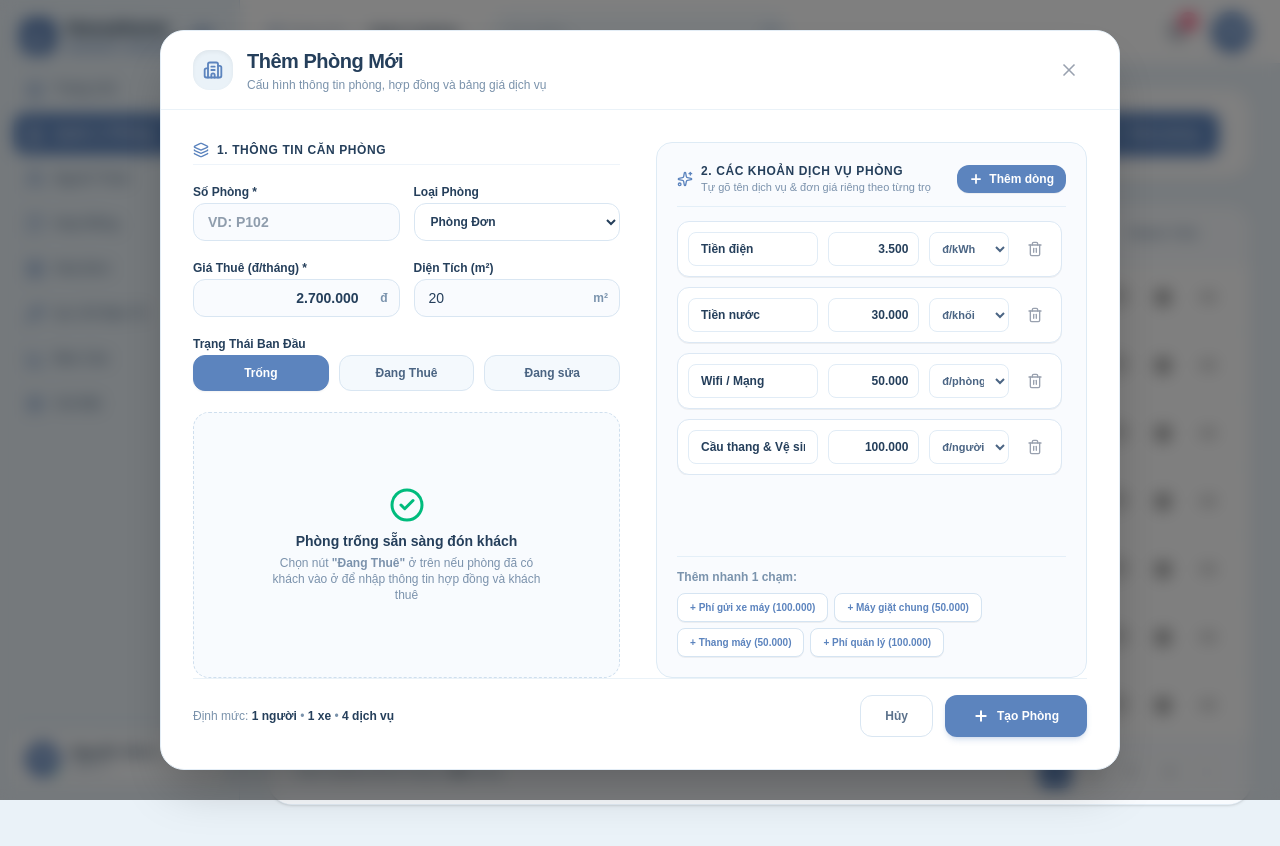
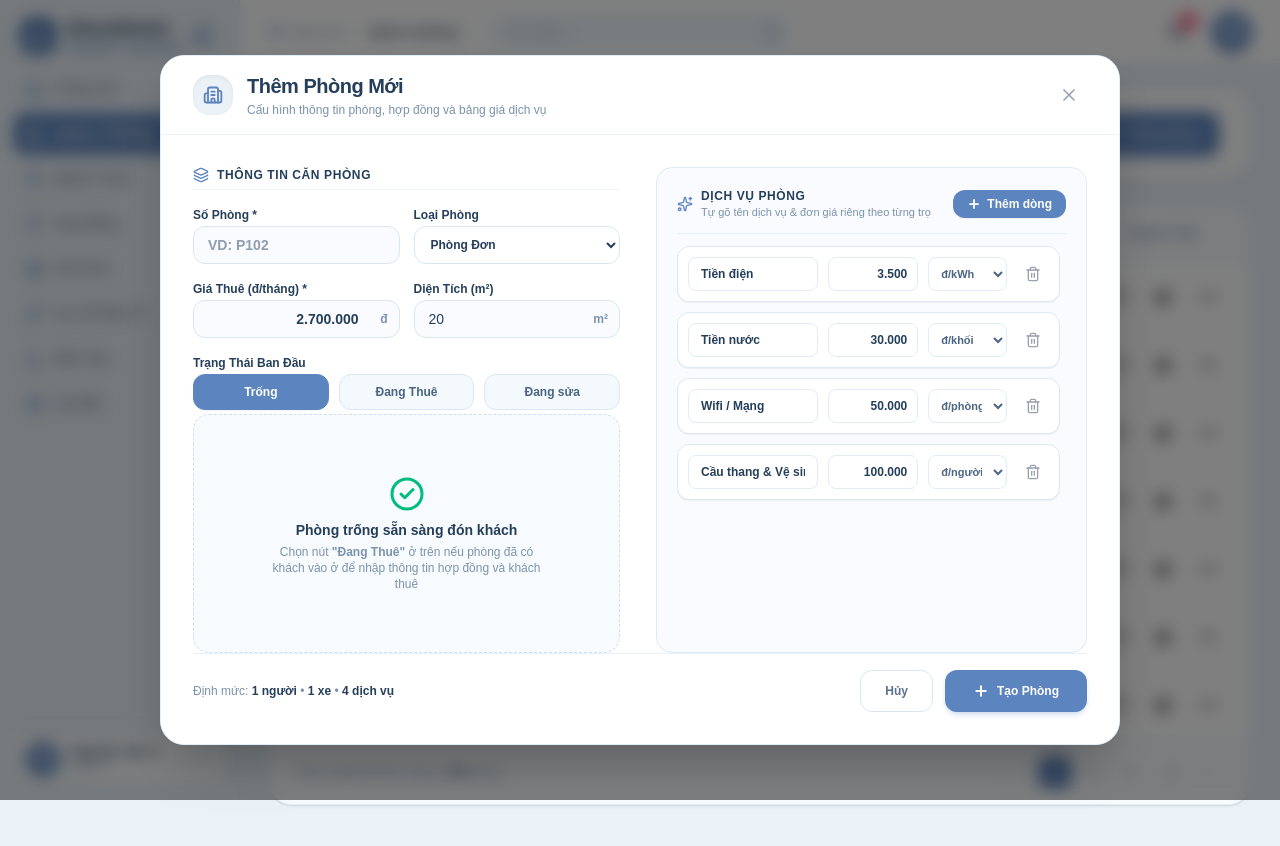
Before and after one commit to ngocnh05/honu_home, a Next.js app: page /rooms in a window 1280 px wide. Both pictures are taken after a click on the button "Thêm phòng". Shown: the top 846 px of the page. Built offline with nearby package versions, Linux system fonts and the light colour scheme.

Commit message:
fix(rooms): compact deposit input, remove numbering 1-9, remove quick chips, and lock modal height against row expansion

```diff
--- a/src/components/rooms/add-room-modal.tsx
+++ b/src/components/rooms/add-room-modal.tsx
@@ -49,23 +49,16 @@ const defaultInitialServices: CustomService[] = [
   { id: "s4", name: "Cầu thang & Vệ sinh", price: 100000, unit: "đ/người" },
 ];
 
-const serviceSuggestions = [
-  { name: "Phí gửi xe máy", price: 100000, unit: "đ/xe" },
-  { name: "Máy giặt chung", price: 50000, unit: "đ/người" },
-  { name: "Thang máy", price: 50000, unit: "đ/người" },
-  { name: "Phí quản lý", price: 100000, unit: "đ/phòng" },
-];
-
 export function AddRoomModal({ isOpen, onClose, onAddRoom }: AddRoomModalProps) {
   // Basic Info
   const [roomNumber, setRoomNumber] = React.useState("");
   const [type, setType] = React.useState<RoomType>("Phòng Đơn");
-  const [price, setPrice] = React.useState<string>("2.700.000"); // Formatted with dots
+  const [price, setPrice] = React.useState<string>("2.700.000");
   const [status, setStatus] = React.useState<RoomStatus>("available");
   const [area, setArea] = React.useState("20");
 
   // Contract Details theo đúng thứ tự:
-  // 1. người thuê, 2. số điện thoại, 3. số ng ở, 4. số xe, 5. ngày bắt đầu hd, 6. ngày kết thúc, 7. tiền đặt cọc, 8. quê quán, 9. tuổi
+  // Người thuê, Số điện thoại, Số người ở, Số xe, Ngày bắt đầu HĐ, Ngày kết thúc, Tiền đặt cọc, Quê quán, Tuổi
   const [tenantName, setTenantName] = React.useState("");
   const [tenantPhone, setTenantPhone] = React.useState("");
   const [occupantsCount, setOccupantsCount] = React.useState<string>("1");
@@ -82,13 +75,9 @@ export function AddRoomModal({ isOpen, onClose, onAddRoom }: AddRoomModalProps)
   if (!isOpen) return null;
 
   // Add a new empty service row
-  const handleAddService = (
-    template?: { name: string; price: number; unit: string }
-  ) => {
-    const newService: CustomService = template
-      ? { id: `srv_${Date.now()}_${Math.random()}`, ...template }
-      : {
-          id: `srv_${Date.now()}`,
+  const handleAddService = () => {
+    const newService: CustomService = {
+      id: `srv_${Date.now()}_${Math.random()}`,
       name: "",
       price: 0,
       unit: "đ/tháng",
@@ -182,9 +171,9 @@ export function AddRoomModal({ isOpen, onClose, onAddRoom }: AddRoomModalProps)
 
   return (
     <div className="fixed inset-0 z-50 flex items-center justify-center bg-black/50 backdrop-blur-sm p-4 animate-fadeIn">
-      {/* Modal Container: Cao rộng rãi (w: 960px, h: 740px - max-h 94vh) */}
-      <div className="bg-white rounded-3xl w-full max-w-[960px] h-[740px] max-h-[94vh] flex flex-col shadow-2xl border border-[#E3EDF6] animate-scaleUp overflow-hidden">
-        {/* Header */}
+      {/* Modal Container: CỐ ĐỊNH KÍCH THƯỚC TUYỆT ĐỐI (w: 960px, h: 690px), KHÔNG BAO GIỜ BỊ CO DÃN HAY XÊ DỊCH */}
+      <div className="bg-white rounded-3xl w-full max-w-[960px] h-[690px] flex flex-col shadow-2xl border border-[#E3EDF6] animate-scaleUp overflow-hidden">
+        {/* Header (Cố định shrink-0) */}
         <div className="flex items-center justify-between px-6 xl:px-8 py-4 border-b border-[#EAF2F8] bg-white shrink-0">
           <div className="flex items-center gap-3.5">
             <div className="w-10 h-10 rounded-2xl bg-[#EAF2F8] text-[#5C84BE] flex items-center justify-center shadow-inner">
@@ -208,15 +197,15 @@ export function AddRoomModal({ isOpen, onClose, onAddRoom }: AddRoomModalProps)
           </button>
         </div>
 
-        {/* Form Body - 2 Cột song song */}
+        {/* Form Body - Khóa cứng chiều cao (h-[525px]), bên trong chỉ cuộn danh sách dịch vụ, form không bao giờ nở */}
         <form onSubmit={handleSubmit} className="flex-1 flex flex-col justify-between p-6 xl:p-8 overflow-hidden">
-          <div className="grid grid-cols-1 lg:grid-cols-12 gap-7 xl:gap-8 items-start h-[565px]">
-            {/* CỘT TRÁI (6 cột): Thông tin phòng & Hợp đồng (sắp xếp đúng thứ tự) */}
-            <div className="lg:col-span-6 flex flex-col justify-between h-full pr-1">
-              <div className="space-y-3.5">
+          <div className="grid grid-cols-1 lg:grid-cols-12 gap-7 xl:gap-8 items-start h-[520px] overflow-hidden">
+            {/* CỘT TRÁI (6 cột): Thông tin căn phòng & Hợp đồng */}
+            <div className="lg:col-span-6 flex flex-col justify-between h-full pr-1 overflow-hidden">
+              <div className="space-y-3">
                 <div className="flex items-center gap-2 text-xs font-bold text-[#253F5B] uppercase tracking-wider pb-1.5 border-b border-[#EEF4FA]">
                   <Layers className="w-4 h-4 text-[#5C84BE]" />
-                  <span>1. Thông tin căn phòng</span>
+                  <span>Thông tin căn phòng</span>
                 </div>
 
                 {/* Hàng 1: Số Phòng & Loại Phòng */}
@@ -316,17 +305,16 @@ export function AddRoomModal({ isOpen, onClose, onAddRoom }: AddRoomModalProps)
                 </div>
               </div>
 
-              {/* KHỐI HỢP ĐỒNG & KHÁCH THUÊ: SẮP XẾP CHUẨN THỨ TỰ YÊU CẦU:
-                  1. Người thuê, 2. Số điện thoại, 3. Số ng ở, 4. Số xe, 5. Ngày bắt đầu hd, 6. Ngày kết thúc, 7. Tiền đặt cọc, 8. Quê quán, 9. Tuổi */}
-              <div className="h-[270px] pt-1">
+              {/* KHỐI HỢP ĐỒNG & KHÁCH THUÊ: CỐ ĐỊNH CHIỀU CAO (h-[265px]), BỎ ĐẾM 1234567, TIỀN CỌC NHỎ GỌN */}
+              <div className="h-[265px] pt-1">
                 {status === "rented" ? (
                   <div className="h-full p-3.5 rounded-2xl bg-[#F6F9FD] border border-[#DEEBF5] flex flex-col justify-between animate-fadeIn shadow-2xs">
-                    {/* Hàng 1: 1. Người thuê & 2. Số điện thoại */}
+                    {/* Hàng 1: Người thuê & Số điện thoại */}
                     <div className="grid grid-cols-2 gap-3">
                       <div className="space-y-1">
                         <label className="text-[11px] font-bold text-[#506A88] flex items-center gap-1">
                           <User className="w-3.5 h-3.5 text-[#5C84BE]" />
-                          <span>1. Người thuê *</span>
+                          <span>Người thuê *</span>
                         </label>
                         <input
                           type="text"
@@ -340,7 +328,7 @@ export function AddRoomModal({ isOpen, onClose, onAddRoom }: AddRoomModalProps)
                       <div className="space-y-1">
                         <label className="text-[11px] font-bold text-[#506A88] flex items-center gap-1">
                           <Phone className="w-3.5 h-3.5 text-[#5C84BE]" />
-                          <span>2. Số điện thoại</span>
+                          <span>Số điện thoại</span>
                         </label>
                         <input
                           type="tel"
@@ -352,12 +340,12 @@ export function AddRoomModal({ isOpen, onClose, onAddRoom }: AddRoomModalProps)
                       </div>
                     </div>
 
-                    {/* Hàng 2: 3. Số người ở & 4. Số xe */}
+                    {/* Hàng 2: Số người ở & Số xe */}
                     <div className="grid grid-cols-2 gap-3">
                       <div className="space-y-1">
                         <label className="text-[11px] font-bold text-[#506A88] flex items-center gap-1">
                           <Users className="w-3.5 h-3.5 text-[#5C84BE]" />
-                          <span>3. Số người ở</span>
+                          <span>Số người ở</span>
                         </label>
                         <div className="relative">
                           <input
@@ -375,7 +363,7 @@ export function AddRoomModal({ isOpen, onClose, onAddRoom }: AddRoomModalProps)
                       <div className="space-y-1">
                         <label className="text-[11px] font-bold text-[#506A88] flex items-center gap-1">
                           <Bike className="w-3.5 h-3.5 text-[#5C84BE]" />
-                          <span>4. Số xe</span>
+                          <span>Số xe</span>
                         </label>
                         <div className="relative">
                           <input
@@ -392,12 +380,12 @@ export function AddRoomModal({ isOpen, onClose, onAddRoom }: AddRoomModalProps)
                       </div>
                     </div>
 
-                    {/* Hàng 3: 5. Ngày bắt đầu HĐ & 6. Ngày kết thúc */}
+                    {/* Hàng 3: Ngày bắt đầu HĐ & Ngày kết thúc */}
                     <div className="grid grid-cols-2 gap-3">
                       <div className="space-y-1">
                         <label className="text-[11px] font-bold text-[#506A88] flex items-center gap-1">
                           <Calendar className="w-3.5 h-3.5 text-[#5C84BE]" />
-                          <span>5. Ngày bắt đầu HĐ</span>
+                          <span>Ngày bắt đầu HĐ</span>
                         </label>
                         <input
                           type="text"
@@ -410,7 +398,7 @@ export function AddRoomModal({ isOpen, onClose, onAddRoom }: AddRoomModalProps)
                       <div className="space-y-1">
                         <label className="text-[11px] font-bold text-[#506A88] flex items-center gap-1">
                           <Calendar className="w-3.5 h-3.5 text-[#5C84BE]" />
-                          <span>6. Ngày kết thúc</span>
+                          <span>Ngày kết thúc</span>
                         </label>
                         <input
                           type="text"
@@ -422,12 +410,12 @@ export function AddRoomModal({ isOpen, onClose, onAddRoom }: AddRoomModalProps)
                       </div>
                     </div>
 
-                    {/* Hàng 4: 7. Tiền đặt cọc & 8. Quê quán & 9. Tuổi */}
+                    {/* Hàng 4: Tiền đặt cọc nhỏ lại & Quê quán & Tuổi */}
                     <div className="grid grid-cols-12 gap-2.5">
-                      {/* 7. Tiền đặt cọc (5 cột) */}
-                      <div className="col-span-5 space-y-1">
+                      {/* Tiền đặt cọc (nhỏ gọn 4 cột) */}
+                      <div className="col-span-4 space-y-1">
                         <label className="text-[11px] font-bold text-[#506A88] truncate block">
-                          7. Tiền đặt cọc
+                          Tiền đặt cọc
                         </label>
                         <div className="relative">
                           <input
@@ -436,19 +424,19 @@ export function AddRoomModal({ isOpen, onClose, onAddRoom }: AddRoomModalProps)
                             placeholder="2.700.000"
                             value={deposit}
                             onChange={(e) => setDeposit(formatPrice(e.target.value))}
-                            className="w-full h-8 pl-2.5 pr-10 rounded-lg border border-[#D0DFEE] bg-white text-xs text-[#253F5B] font-bold outline-none focus:border-[#5C84BE] text-right"
+                            className="w-full h-8 pl-2 pr-7 rounded-lg border border-[#D0DFEE] bg-white text-xs text-[#253F5B] font-bold outline-none focus:border-[#5C84BE] text-right"
                           />
-                          <span className="absolute right-2 top-1/2 -translate-y-1/2 text-[10px] text-[#7A93AD] font-bold pointer-events-none">
-                            VNĐ
+                          <span className="absolute right-1.5 top-1/2 -translate-y-1/2 text-[9.5px] text-[#7A93AD] font-bold pointer-events-none">
+                            đ
                           </span>
                         </div>
                       </div>
 
-                      {/* 8. Quê quán (4 cột) */}
-                      <div className="col-span-4 space-y-1">
+                      {/* Quê quán (5 cột) */}
+                      <div className="col-span-5 space-y-1">
                         <label className="text-[11px] font-bold text-[#506A88] flex items-center gap-1 truncate">
                           <MapPin className="w-3 h-3 text-[#5C84BE] shrink-0" />
-                          <span>8. Quê quán</span>
+                          <span>Quê quán</span>
                         </label>
                         <input
                           type="text"
@@ -459,15 +447,15 @@ export function AddRoomModal({ isOpen, onClose, onAddRoom }: AddRoomModalProps)
                         />
                       </div>
 
-                      {/* 9. Tuổi (3 cột) */}
+                      {/* Tuổi (3 cột) */}
                       <div className="col-span-3 space-y-1">
                         <label className="text-[11px] font-bold text-[#506A88] flex items-center gap-1 truncate">
                           <Cake className="w-3 h-3 text-[#5C84BE] shrink-0" />
-                          <span>9. Tuổi</span>
+                          <span>Tuổi</span>
                         </label>
                         <input
                           type="number"
-                          placeholder="VD: 22"
+                          placeholder="22"
                           value={tenantAge}
                           onChange={(e) => setTenantAge(e.target.value)}
                           className="w-full h-8 px-2 rounded-lg border border-[#D0DFEE] bg-white text-xs text-[#253F5B] font-semibold outline-none focus:border-[#5C84BE] [appearance:textfield] [&::-webkit-outer-spin-button]:appearance-none [&::-webkit-inner-spin-button]:appearance-none text-center"
@@ -495,15 +483,15 @@ export function AddRoomModal({ isOpen, onClose, onAddRoom }: AddRoomModalProps)
               </div>
             </div>
 
-            {/* CỘT PHẢI (6 cột): Bảng Dịch Vụ Linh Hoạt */}
-            <div className="lg:col-span-6 flex flex-col justify-between h-full bg-[#F9FBFE] p-5 rounded-2xl border border-[#DEEBF5]">
-              <div className="space-y-3.5">
-                <div className="flex items-center justify-between pb-2.5 border-b border-[#E4EFF8]">
+            {/* CỘT PHẢI (6 cột): Bảng Dịch Vụ - ĐÃ BỎ THÊM NHANH 1 CHẠM, CUỘN NỘI BỘ, KHÔNG BAO GIỜ KÉO DÃN FORM */}
+            <div className="lg:col-span-6 flex flex-col h-full bg-[#F9FBFE] p-5 rounded-2xl border border-[#DEEBF5] overflow-hidden">
+              {/* Header Dịch vụ (shrink-0) */}
+              <div className="flex items-center justify-between pb-3 border-b border-[#E4EFF8] shrink-0">
                 <div className="flex items-center gap-2">
                   <Sparkles className="w-4 h-4 text-[#5C84BE]" />
                   <div>
                     <h4 className="text-xs font-bold text-[#253F5B] uppercase tracking-wider">
-                        2. Các khoản Dịch vụ phòng
+                      Dịch vụ phòng
                     </h4>
                     <p className="text-[11px] text-[#7B92AC]">
                       Tự gõ tên dịch vụ & đơn giá riêng theo từng trọ
@@ -514,15 +502,15 @@ export function AddRoomModal({ isOpen, onClose, onAddRoom }: AddRoomModalProps)
                 <button
                   type="button"
                   onClick={() => handleAddService()}
-                    className="px-3 py-1.5 rounded-xl bg-[#5C84BE] hover:bg-[#4B73AD] active:scale-95 text-white text-xs font-bold flex items-center gap-1.5 shadow-2xs transition-all cursor-pointer"
+                  className="px-3.5 py-1.5 rounded-xl bg-[#5C84BE] hover:bg-[#4B73AD] active:scale-95 text-white text-xs font-bold flex items-center gap-1.5 shadow-2xs transition-all cursor-pointer"
                 >
                   <Plus className="w-3.5 h-3.5 stroke-[3]" />
                   <span>Thêm dòng</span>
                 </button>
               </div>
 
-                {/* Service Rows List (Thoáng đãng max-h-[360px]) */}
-                <div className="space-y-2.5 max-h-[360px] overflow-y-auto pr-1">
+              {/* Service Rows List: Cuộn mượt nội bộ bên trong, thêm bao nhiêu dòng cũng không làm giãn form */}
+              <div className="flex-1 overflow-y-auto pr-1.5 pt-3 space-y-2.5 min-h-0">
                 {services.map((service) => (
                   <div
                     key={service.id}
@@ -541,7 +529,7 @@ export function AddRoomModal({ isOpen, onClose, onAddRoom }: AddRoomModalProps)
                       />
                     </div>
 
-                      {/* Đơn giá (Format mỗi 3 số có dấu chấm: 3.500, 30.000) */}
+                    {/* Đơn giá */}
                     <div className="w-[100px] xl:w-[110px]">
                       <input
                         type="text"
@@ -590,45 +578,15 @@ export function AddRoomModal({ isOpen, onClose, onAddRoom }: AddRoomModalProps)
                 ))}
 
                 {services.length === 0 && (
-                    <div className="py-8 text-center text-xs text-[#7A93AD] border border-dashed border-[#CFDFEE] rounded-xl bg-white">
-                      Chưa có dịch vụ nào. Bấm <b>"+ Thêm dòng"</b> để tạo.
+                  <div className="py-12 text-center text-xs text-[#7A93AD] border border-dashed border-[#CFDFEE] rounded-xl bg-white">
+                    Chưa có dịch vụ nào. Bấm <b>"+ Thêm dòng"</b> ở trên để tạo.
                   </div>
                 )}
               </div>
             </div>
-
-              {/* Gợi ý thêm nhanh */}
-              <div className="pt-3 border-t border-[#E4EFF8]">
-                <p className="text-xs font-bold text-[#7A93AD] mb-2">
-                  Thêm nhanh 1 chạm:
-                </p>
-                <div className="flex flex-wrap gap-1.5">
-                  {serviceSuggestions.map((sug) => {
-                    const isAdded = services.some(
-                      (s) => s.name.toLowerCase() === sug.name.toLowerCase()
-                    );
-                    return (
-                      <button
-                        key={sug.name}
-                        type="button"
-                        onClick={() => handleAddService(sug)}
-                        disabled={isAdded}
-                        className={`px-3 py-1.5 rounded-lg text-[10px] font-bold transition-all ${
-                          isAdded
-                            ? "bg-gray-100 text-gray-400 cursor-not-allowed"
-                            : "bg-white hover:bg-[#EAF2F8] text-[#5C84BE] border border-[#D5E4F2] shadow-2xs cursor-pointer active:scale-95"
-                        }`}
-                      >
-                        + {sug.name} ({sug.price.toLocaleString("vi-VN")})
-                      </button>
-                    );
-                  })}
-                </div>
-              </div>
-            </div>
           </div>
 
-          {/* Footer Actions */}
+          {/* Footer Actions (Cố định shrink-0) */}
           <div className="flex items-center justify-between pt-4 border-t border-[#EAF2F8] shrink-0">
             <div className="text-xs text-[#7A92AB] font-medium hidden sm:block">
               Định mức: <b className="text-[#253F5B]">{occupantsCount || 0} người</b> • <b className="text-[#253F5B]">{vehiclesCount || 0} xe</b> • <b className="text-[#253F5B]">{services.length} dịch vụ</b>
```
Lines whose indentation alone changed are shown as unchanged.
